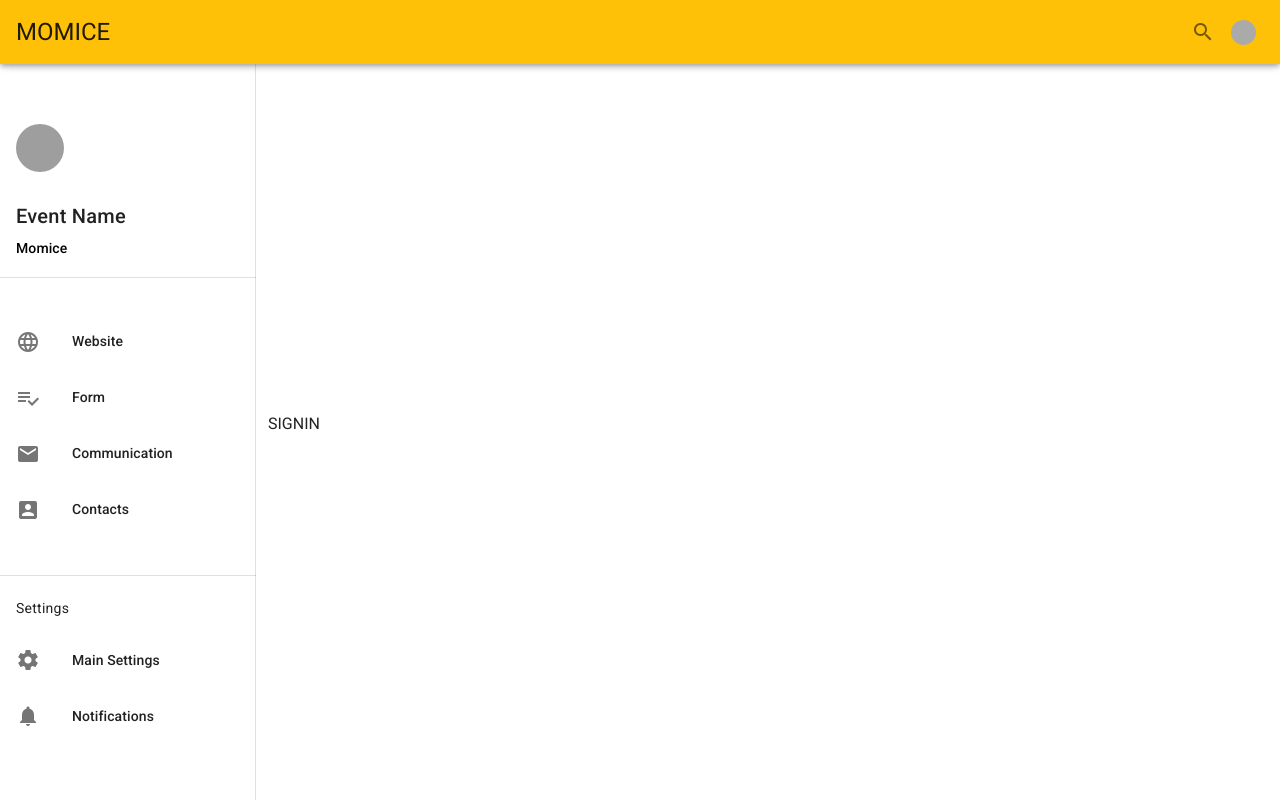
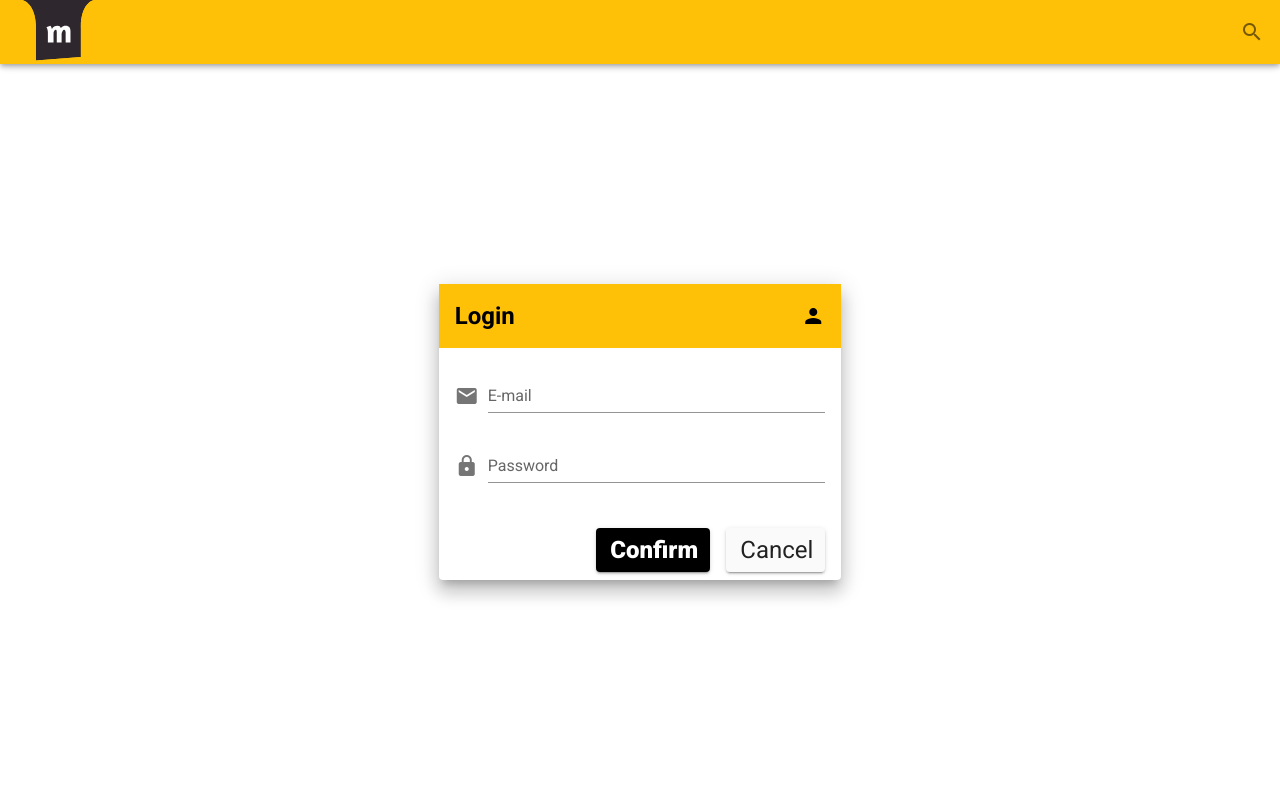
Before and after one commit to polettoweb/layoutpoc, a Vue app: page /signin in a window 1280 px wide. Built offline with nearby package versions, Linux system fonts and the light colour scheme; grey boxes are pictures that could not be loaded.

Commit message:
First layout basic

```diff
--- a/public/index.html
+++ b/public/index.html
@@ -1,17 +1,30 @@
 <!DOCTYPE html>
 <html lang="en">
   <head>
-    <meta charset="utf-8">
-    <meta http-equiv="X-UA-Compatible" content="IE=edge">
-    <meta name="viewport" content="width=device-width,initial-scale=1.0">
-    <link rel="icon" href="<%= BASE_URL %>favicon.ico">
+    <meta charset="utf-8" />
+    <meta http-equiv="X-UA-Compatible" content="IE=edge" />
+    <meta name="viewport" content="width=device-width,initial-scale=1.0" />
+    <link rel="icon" href="<%= BASE_URL %>favicon.ico" />
     <title>layoutpoc</title>
-    <link rel="stylesheet" href="https://fonts.googleapis.com/css?family=Roboto:100,300,400,500,700,900">
-    <link rel="stylesheet" href="https://cdn.jsdelivr.net/npm/@mdi/font@latest/css/materialdesignicons.min.css">
+    <link
+      rel="stylesheet"
+      href="https://fonts.googleapis.com/css?family=Roboto:100,300,400,500,700,900"
+    />
+    <link
+      href="https://fonts.googleapis.com/css?family=Fira+Sans&display=swap"
+      rel="stylesheet"
+    />
+    <link
+      rel="stylesheet"
+      href="https://cdn.jsdelivr.net/npm/@mdi/font@latest/css/materialdesignicons.min.css"
+    />
   </head>
   <body>
     <noscript>
-      <strong>We're sorry but layoutpoc doesn't work properly without JavaScript enabled. Please enable it to continue.</strong>
+      <strong
+        >We're sorry but layoutpoc doesn't work properly without JavaScript
+        enabled. Please enable it to continue.</strong
+      >
     </noscript>
     <div id="app"></div>
     <!-- built files will be auto injected -->
--- a/src/App.vue
+++ b/src/App.vue
@@ -1,15 +1,64 @@
 <template>
   <v-app>
-    <Drawer />
+    <Drawer v-if="$route.path !== '/signin'" />
     <v-app-bar app clipped-left color="accent">
       <v-toolbar-title class="headline text-uppercase">
-        <span>MOMICE</span>
+        <router-link tag="span" to="/" class="main-logo">
+          <v-img src="@/assets/sm.svg" class="d-inline-flex mt-1" width="84px" height="62px"></v-img>
+        </router-link>
       </v-toolbar-title>
       <v-spacer></v-spacer>
       <span>
         <v-icon>search</v-icon>
       </span>
-      <span class="ml-4 mr-2 profile-image"></span>
+
+      <v-menu v-model="menu" :close-on-content-click="false" :nudge-bottom="50" offset-y>
+        <template v-slot:activator="{ on }">
+          <div v-show="$route.path !== '/signin'" class="ml-4 mr-2 profile-image" v-on="on">
+            <span>R</span>
+          </div>
+        </template>
+
+        <v-card width="280px">
+          <v-list>
+            <v-list-item>
+              <v-list-item-content>
+                <v-list-item-title class="title my-n3">John Leider</v-list-item-title>
+              </v-list-item-content>
+            </v-list-item>
+          </v-list>
+
+          <v-divider class="mx-3"></v-divider>
+
+          <v-list>
+            <v-list-item>
+              <v-list-item-action>
+                <v-icon>message</v-icon>
+              </v-list-item-action>
+              <v-list-item-title>Messages</v-list-item-title>
+            </v-list-item>
+
+            <v-list-item>
+              <v-list-item-action>
+                <v-icon>assignment</v-icon>
+              </v-list-item-action>
+              <v-list-item-title>My Tasks</v-list-item-title>
+            </v-list-item>
+            <v-list-item>
+              <v-list-item-action>
+                <v-icon>people</v-icon>
+              </v-list-item-action>
+              <v-list-item-title>Team</v-list-item-title>
+            </v-list-item>
+          </v-list>
+
+          <v-card-actions>
+            <v-spacer></v-spacer>
+
+            <span class="primary--text body-2 mr-2" text @click="handleSignOut">Sign out</span>
+          </v-card-actions>
+        </v-card>
+      </v-menu>
     </v-app-bar>
     <v-content>
       <v-container class="fill-height" fluid>
@@ -27,9 +76,22 @@ export default {
   components: {
     Drawer: () => import("./components/Drawer")
   },
-  data: () => ({
-    //
-  })
+  data() {
+    return {
+      fav: true,
+      menu: false,
+      message: false,
+      hints: true
+    };
+  },
+  methods: {
+    handleSignOut() {
+      this.menu = false;
+      setTimeout(() => {
+        this.$router.push("/signin");
+      }, 300);
+    }
+  }
 };
 </script>
 <style lang="scss">
@@ -39,5 +101,16 @@ export default {
   height: 25px;
   border-radius: 50%;
   background-color: #aaaaaa;
+  display: flex;
+  align-items: center;
+  justify-content: center;
+  font-weight: 500;
+  color: white;
+  cursor: pointer;
+}
+
+.main-logo {
+  cursor: pointer;
+  color: white;
 }
 </style>
--- a/src/components/Drawer.vue
+++ b/src/components/Drawer.vue
@@ -72,7 +72,7 @@ export default {
       items: [
         { title: "Website", icon: "language", link: "/" },
         { title: "Form", icon: "playlist_add_check", link: "/form" },
-        { title: "Communication", icon: "mail", link: "/mail" },
+        { title: "Communication", icon: "mail", link: "/communication" },
         { title: "Contacts", icon: "account_box", link: "/contacts" }
       ],
       itemsBottom: [
--- a/src/router/index.js
+++ b/src/router/index.js
@@ -17,16 +17,23 @@ const routes = [
     component: signin
   },
   {
-    path: "/layout2",
-    name: "layout2",
-    component: () =>
-      import(/* webpackChunkName: "layout2" */ "../views/layout2.vue")
+    path: "/form",
+    name: "form",
+    component: () => import(/* webpackChunkName: "form" */ "../views/form.vue")
   },
   {
-    path: "/layout3",
-    name: "layout3",
+    path: "/communication",
+    name: "communication",
     component: () =>
-      import(/* webpackChunkName: "layout3" */ "../views/layout3.vue")
+      import(
+        /* webpackChunkName: "communication" */ "../views/communication.vue"
+      )
+  },
+  {
+    path: "/contacts",
+    name: "contacts",
+    component: () =>
+      import(/* webpackChunkName: "contacts" */ "../views/contacts.vue")
   }
 ];
 
--- a/src/views/layout3.vue
+++ b/src/views/communication.vue
@@ -1,5 +1,5 @@
 <template>
   <div class="layout3">
-    <h1>This L3 page</h1>
+    <h1>COMMUNICATIONS</h1>
   </div>
 </template>
--- /dev/null
+++ b/src/views/contacts.vue
@@ -0,0 +1,10 @@
+<template>
+  <p>CONTACTS</p>
+</template>
+
+<script>
+export default {};
+</script>
+
+<style>
+</style>
--- a/src/views/layout2.vue
+++ b/src/views/form.vue
@@ -1,5 +1,5 @@
 <template>
   <div class="layout2">
-    <h1>This L2 page</h1>
+    <h1>FORM</h1>
   </div>
 </template>
--- a/src/views/signin.vue
+++ b/src/views/signin.vue
@@ -1,10 +1,92 @@
 <template>
-  <p>SIGNIN</p>
+  <v-row align="center" justify="center">
+    <v-col cols="12" sm="8" md="4">
+      <v-card class="elevation-12">
+        <v-form ref="form" v-model="valid" lazy-validation>
+          <v-toolbar color="accent" dark flat>
+            <v-toolbar-title class="black--text headline font-weight-bold">Login</v-toolbar-title>
+            <div class="flex-grow-1"></div>
+            <v-icon right color="black">person</v-icon>
+          </v-toolbar>
+          <v-card-text>
+            <v-text-field
+              v-model="email"
+              :rules="emailRules"
+              label="E-mail"
+              prepend-icon="mail"
+              required
+            ></v-text-field>
+            <v-text-field
+              v-model="password"
+              type="password"
+              name="password"
+              prepend-icon="lock"
+              :rules="passRules"
+              label="Password"
+              required
+            ></v-text-field>
+          </v-card-text>
+          <v-card-actions>
+            <div class="flex-grow-1"></div>
+            <v-btn
+              :disabled="!valid"
+              color="black"
+              class="mr-2 px-3 white--text headline font-weight-black"
+              height="44"
+              @click="validate"
+              ripple
+            >Confirm</v-btn>
+            <v-btn color="#fafafa" class="mr-2 headline px-3" height="44" @click="reset">Cancel</v-btn>
+          </v-card-actions>
+        </v-form>
+      </v-card>
+    </v-col>
+  </v-row>
 </template>
 
 <script>
-export default {};
+export default {
+  name: "Signin",
+  data() {
+    return {
+      valid: false,
+      password: "",
+      passRules: [
+        v => !!v || "password is required",
+        v => (v && v.length >= 10) || "password must be at least 10 characters"
+      ],
+      email: "",
+      emailRules: [
+        v => !!v || "E-mail is required",
+        v => /.+@.+\..+/.test(v) || "E-mail must be valid"
+      ]
+    };
+  },
+  methods: {
+    validate() {
+      if (this.$refs.form.validate()) {
+        this.$router.push("/");
+      }
+    },
+    reset() {
+      this.$refs.form.reset();
+    },
+    resetValidation() {
+      //in case of force reset validation
+      this.$refs.form.resetValidation();
+    }
+  }
+};
 </script>
 
-<style>
+<style lang="scss" scoped>
+.v-toolbar__title {
+  font-family: "Fira Sans", sans-serif !important;
+}
+.v-card__actions {
+  font-family: "Fira Sans", sans-serif;
+  button {
+    text-transform: capitalize !important;
+  }
+}
 </style>
```
Also changed, not shown: src/assets/sm.svg (added).
